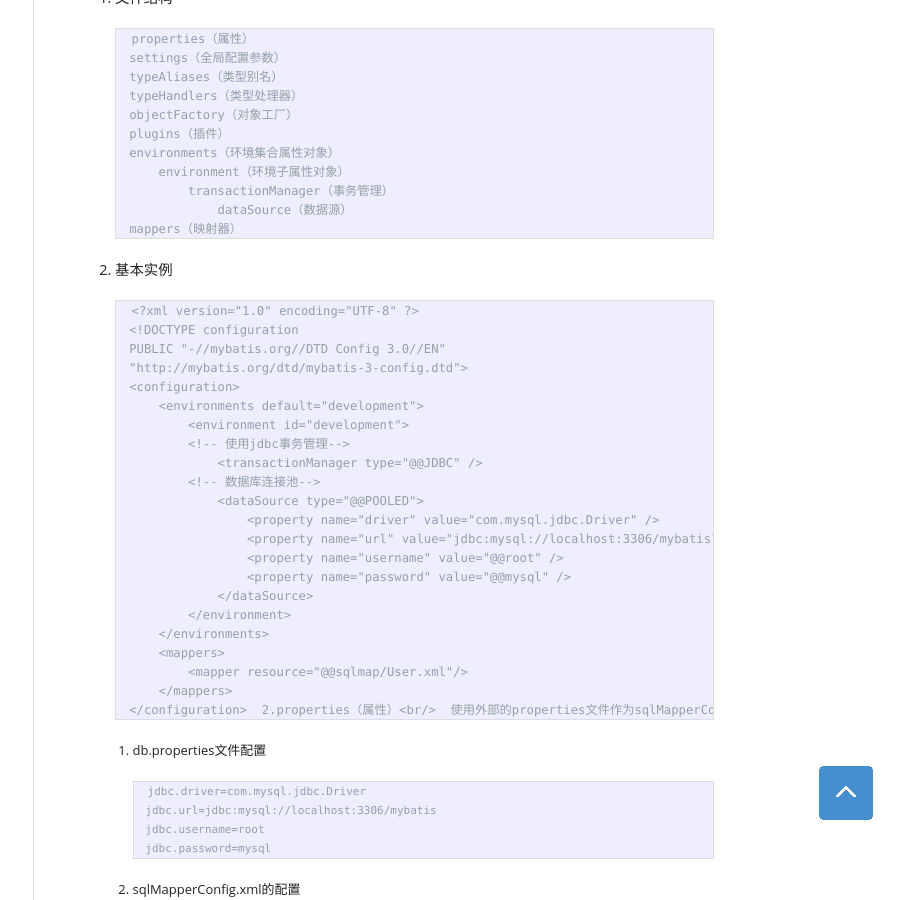
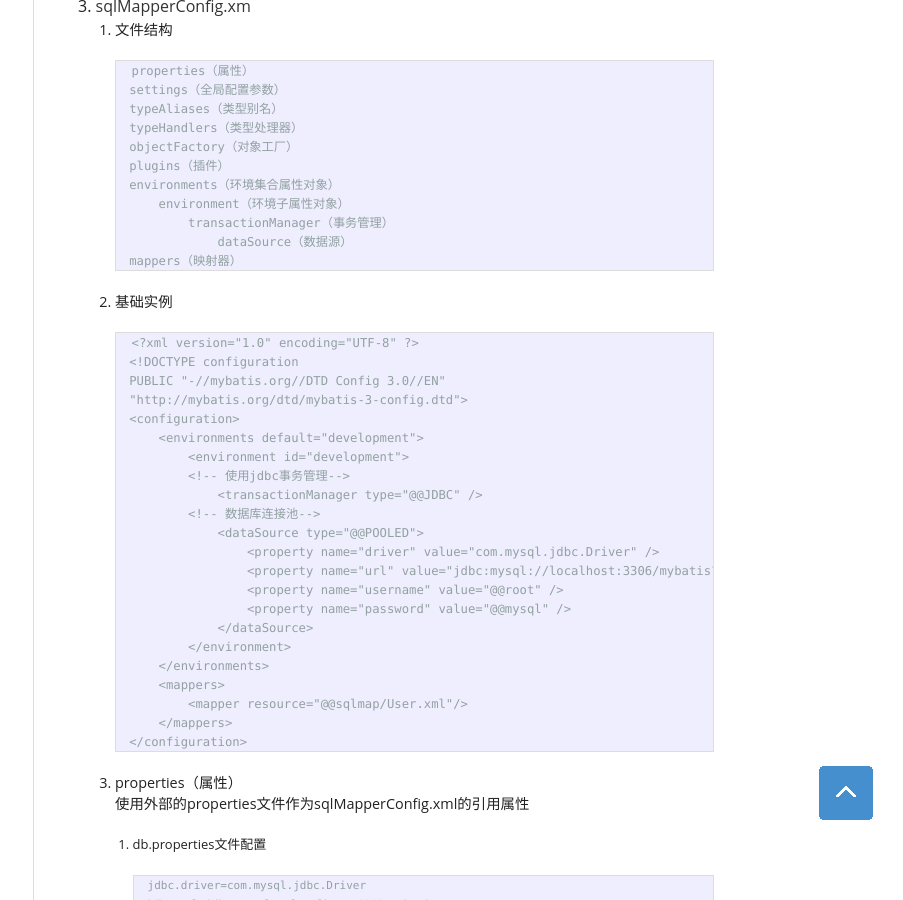
Before and after one commit to fmeng/fmeng.github.io, a Jekyll site: the page built from _posts/2016-08-03-mybatis-1.md, in a window 1280 px wide and 900 px high, scrolled down 2134 px. Shown: the whole window, without its empty margins (377-1280 px from the left). Built offline with Jekyll 4.4.1, drawn with Linux system fonts in a browser that asks for light colours; Markdown is read by kramdown in place of the engine named in the settings; comment, search, counter and statistics services are not loaded.

Commit message:
mybatis2

```diff
--- a/_posts/2016-08-03-mybatis-1.md
+++ b/_posts/2016-08-03-mybatis-1.md
@@ -90,7 +90,7 @@
 
 -----
 ## <a name="2">2.Mybatis架构</a> ##
-[](img/2016-08-03-m-1.png)
+<br/>![](img/2016-08-03-m-1.png)
 
 ## <a name="3">3.项目搭建</a> ##
 1. [Jar包和source文件](http://pan.baidu.com/s/1skC4Gkl)&emsp;&emsp;密码：8hww
@@ -102,7 +102,6 @@
 		log4j.appender.stdout=org.apache.log4j.ConsoleAppender
 		log4j.appender.stdout.layout=org.apache.log4j.PatternLayout
 		log4j.appender.stdout.layout.ConversionPattern=%5p [%t] - %m%n
-
 2. <a name="33">sqlMapperConfig.xm</a>
 	1. 文件结构
 
@@ -117,8 +116,7 @@
 					transactionManager（事务管理）
 						dataSource（数据源）
 			mappers（映射器）
-
-	2. 基本实例
+	2. 基础实例
 
 			<?xml version="1.0" encoding="UTF-8" ?>
 			<!DOCTYPE configuration
@@ -142,9 +140,8 @@
 					<mapper resource="@@sqlmap/User.xml"/>
 				</mappers>
 			</configuration>
-	2.properties（属性）<br/>
-		使用外部的properties文件作为sqlMapperConfig.xml的引用属性
-
+	2. properties（属性）<br/>
+使用外部的properties文件作为sqlMapperConfig.xml的引用属性
 		1. db.properties文件配置
 
 				jdbc.driver=com.mysql.jdbc.Driver
@@ -172,9 +169,10 @@
 			1. [mybatis默认别名](http://www.mybatis.org/mybatis-3/zh/configuration.html#typeAliases)
 			2. 自定义别名
 
-			<typeAliases>
-				<!-- 单个别名定义 -->
-				<typeAlias alias="user" type="cn.itcast.mybatis.po.User"/>
-				<!-- 批量别名定义，扫描整个包下的类，别名为类名（首字母大写或小写都可以） -->
-				<package name="cn.itcast.mybatis.po"/>
-			</typeAliases>
+				<typeAliases>
+					<!-- 单个别名定义 -->
+					<typeAlias alias="user" type="cn.itcast.mybatis.po.User" />
+					<!-- 批量别名定义，扫描整个包下的类，别名为类名（首字母大写或小写都可以） -->
+					<package name="cn.itcast.mybatis.po" />
+				</typeAliases>
+		5.
```
